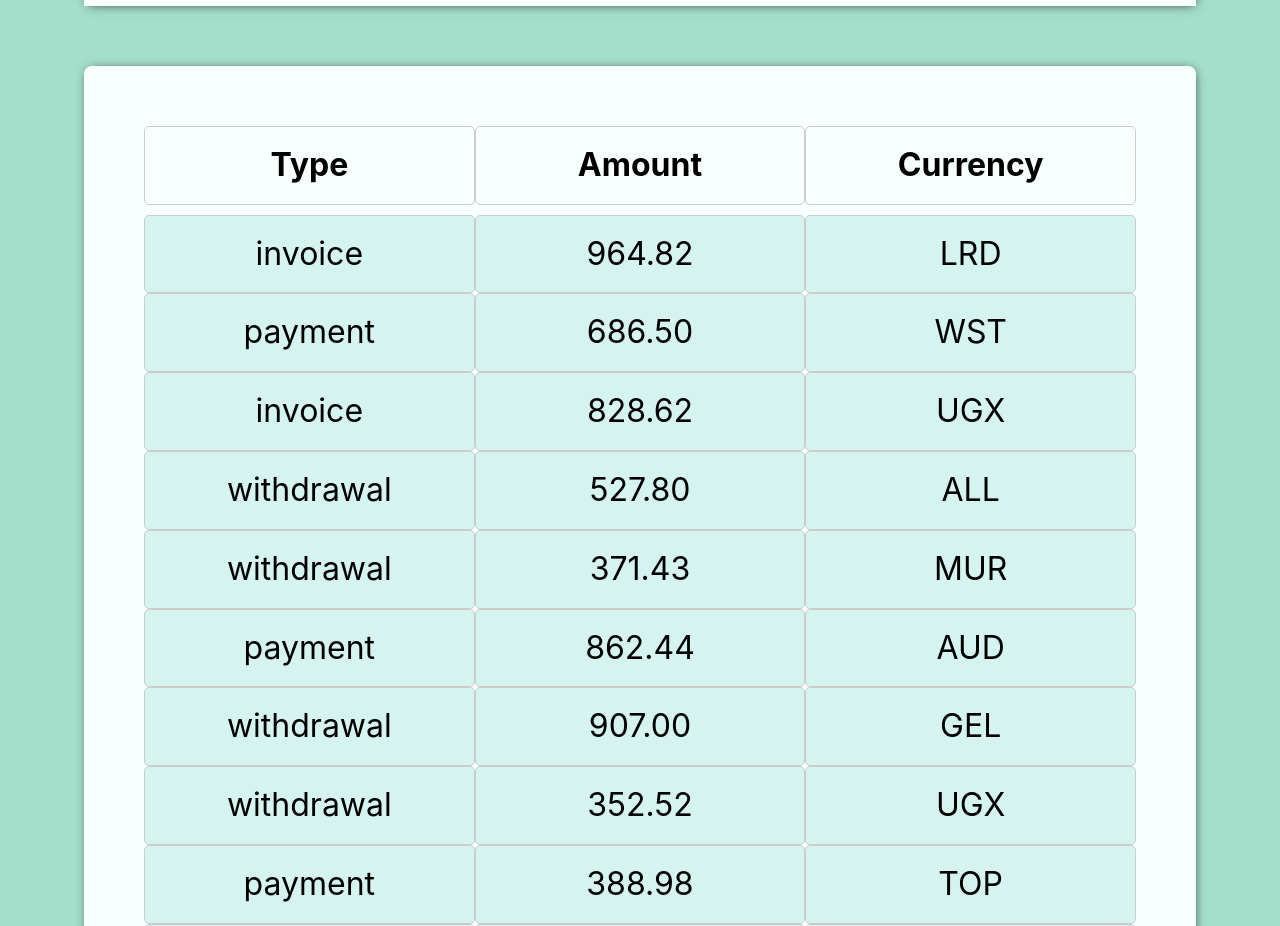
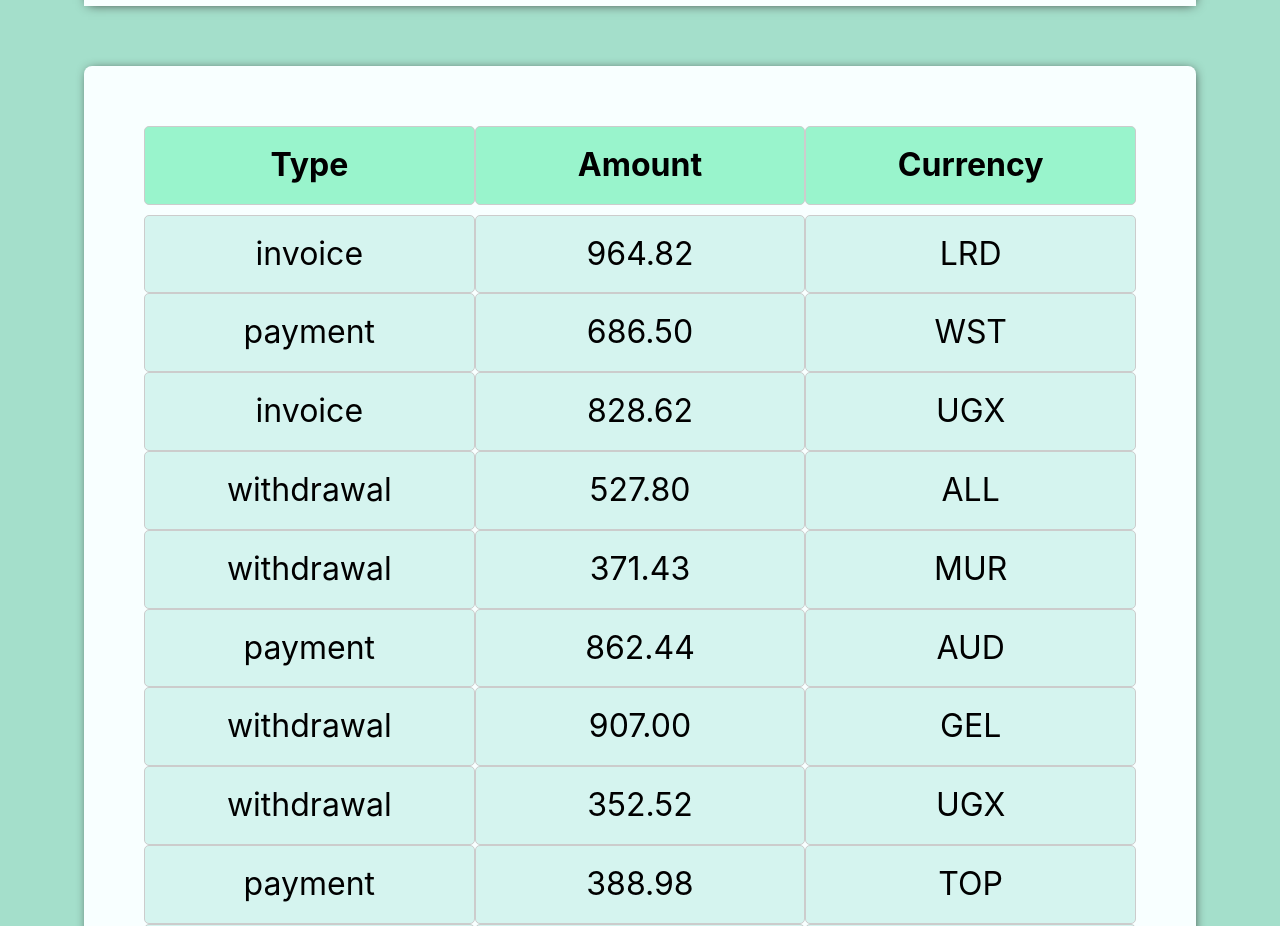
Before and after one commit to Zoja7/goit-react-hw-01-components, a React (Create React App) app: page / in a window 1280 px wide. Shown: the part 2680-3606 px from the top of the page. Built offline with nearby package versions, Linux system fonts and the light colour scheme.

Commit message:
commit_10

```diff
--- a/src/components/TransactionHistory/TransactionHistory.module.css
+++ b/src/components/TransactionHistory/TransactionHistory.module.css
@@ -22,6 +22,7 @@
     text-align: center;
     border: 1px solid #ccc;
     border-radius: 5px;
+    background-color: #99f4cc;
 }
 .tableRow{
     display: grid;
```
